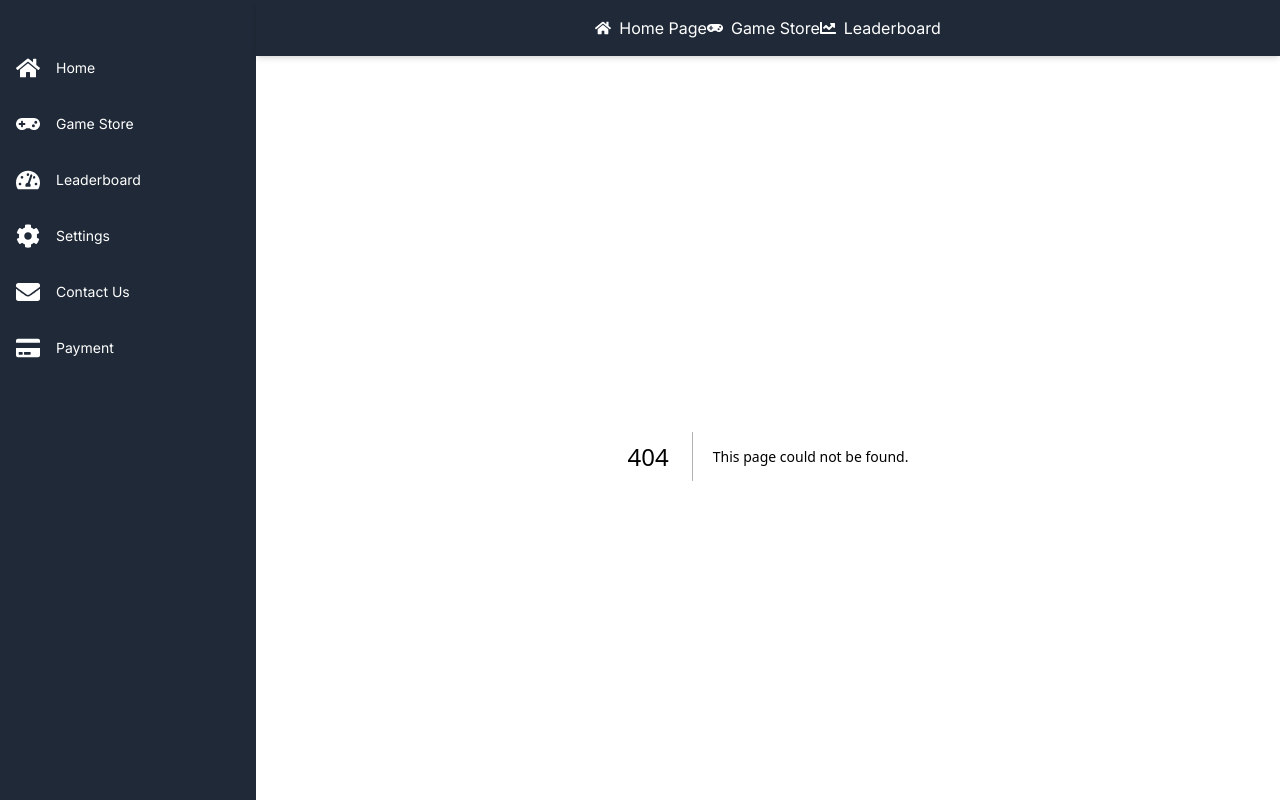
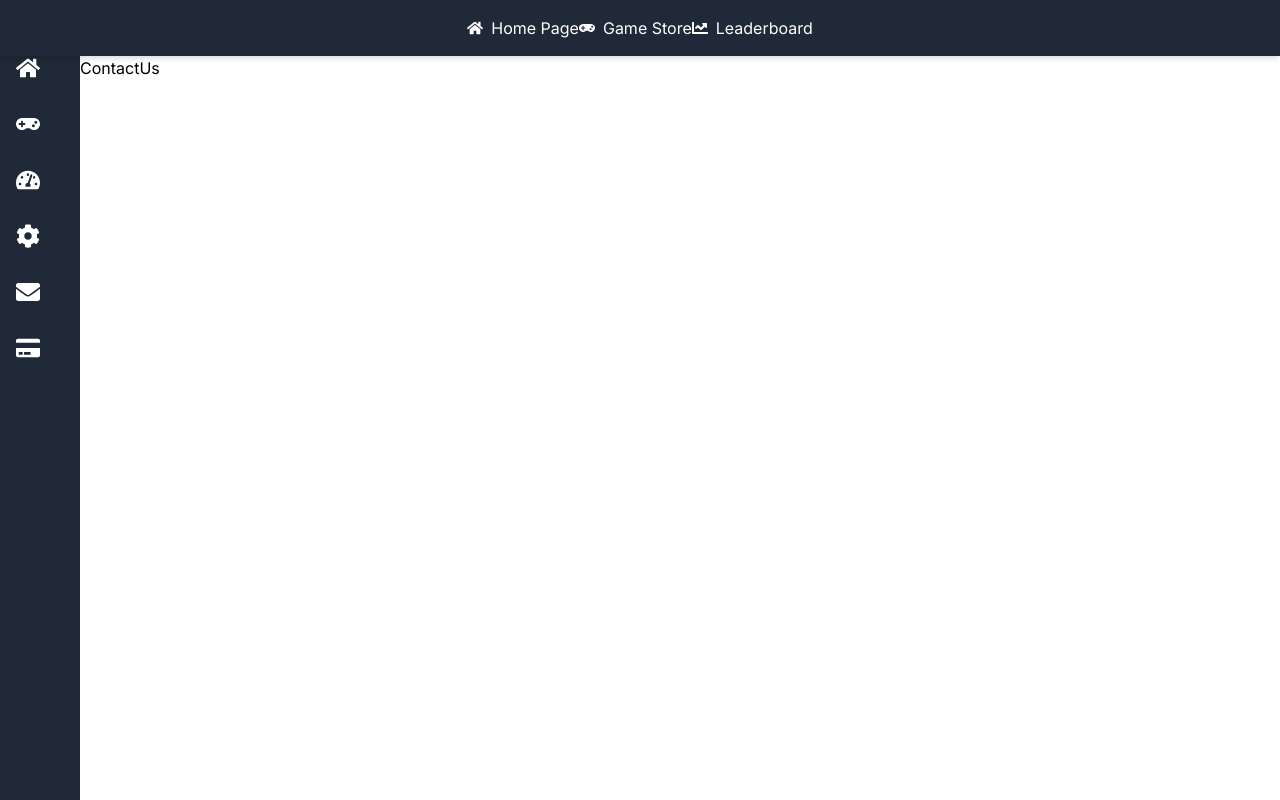
Before and after one commit to tusha-30/Game-Website, a Next.js app: page /contact-us in a window 1280 px wide. Before the commit this address had no page. Built offline with nearby package versions, Linux system fonts and the light colour scheme.

Commit message:
sidebar added

```diff
--- /dev/null
+++ b/src/app/contact-us/page.tsx
@@ -0,0 +1,9 @@
+import React from 'react'
+
+const ContactUs = () => {
+  return (
+    <div>ContactUs</div>
+  )
+}
+
+export default ContactUs
--- /dev/null
+++ b/src/app/payment/page.tsx
@@ -0,0 +1,9 @@
+import React from 'react'
+
+const PaymentPage = () => {
+  return (
+    <div >PaymentPage</div>
+  )
+}
+
+export default PaymentPage
--- /dev/null
+++ b/src/app/settings/page.tsx
@@ -0,0 +1,9 @@
+import React from 'react'
+
+const SettingsPage = () => {
+  return (
+    <div>settings</div>
+  )
+}
+
+export default SettingsPage
--- /dev/null
+++ b/src/components/MainBody.module.css
@@ -0,0 +1,4 @@
+/* MainBody.module.css or your stylesheet */
+.mainContent {
+    transition: margin-left 0.3s ease; /* Adjust timing and easing as needed */
+  }
--- a/src/components/MainBody.tsx
+++ b/src/components/MainBody.tsx
@@ -1,8 +1,8 @@
-"use client";  // Ensure this component is rendered on the client side
-
+"use client";
 import React, { ReactNode, useState } from 'react';
 import Topbar from './Topbar';
 import Sidebar from './Sidebar';
+import styles from './MainBody.module.css'; // Import your CSS module if using
 
 type MainBodyProps = {
   children: ReactNode;
@@ -17,9 +17,9 @@ const MainBody = ({ children }: MainBodyProps) => {
   };
 
   return (
-    <div className="flex-1 flex flex-col" style={{ marginLeft: `${sidebarWidth}px` }}>
+    <div className="flex-1 flex flex-col">
       <Topbar />
-      <main className="flex-1 overflow-y-auto">
+      <main className={`flex-1 overflow-y-auto ${styles.mainContent}`} style={{ marginLeft: `${sidebarWidth}px` }}>
         {children}
       </main>
       <Sidebar onWidthChange={handleSidebarWidthChange} />
```
